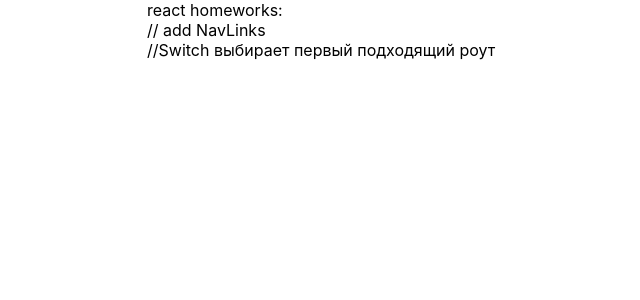
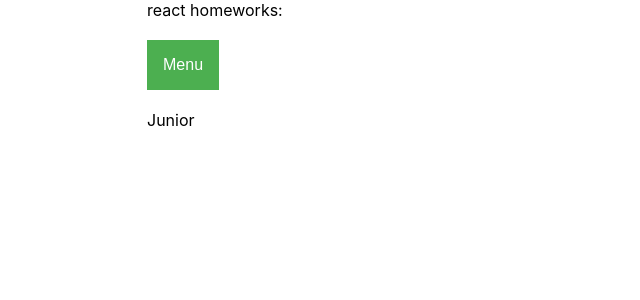
Before and after one commit to SergeyichNik/IgnatHW, a React (Create React App) app: page /#/junior in a window 1280 px wide. Before the commit this address led to /. Shown: the top 300 px of the page, without its empty margins (143-783 px from the left). Built offline with nearby package versions, Linux system fonts and the light colour scheme.

Commit message:
menu btn add&some styles

```diff
--- a/src/p1-main/m1-ui/u1-app/App.tsx
+++ b/src/p1-main/m1-ui/u1-app/App.tsx
@@ -1,9 +1,5 @@
 import React from 'react'
 import s from './App.module.css'
-import HW1 from '../../../p2-homeworks/h1/HW1'
-import HW2 from '../../../p2-homeworks/h2/HW2'
-import HW3 from '../../../p2-homeworks/h3/HW3'
-import HW4 from '../../../p2-homeworks/h4/HW4'
 import HW5 from '../../../p2-homeworks/h5/HW5'
 
 function App() {
--- a/src/p2-homeworks/h4/HW4.tsx
+++ b/src/p2-homeworks/h4/HW4.tsx
@@ -18,12 +18,19 @@ function HW4() {
 
     const [checked, setChecked] = useState<boolean>(false)
     const testOnChange = (e: ChangeEvent<HTMLInputElement>) => setChecked(e.currentTarget.checked)
+    const Hw4Wrapper = {
+        width: '350px',
+        height: 'fitContent',
+        margin: '20px 0 60px 0',
+        padding: '20px 20px',
+        borderRadius: '5px',
+        boxShadow: '3px 3px 10px grey'
 
+
+    }
     return (
-        <div>
-            <hr/>
+        <div style={Hw4Wrapper}>
             homeworks 4
-
             <div className={s.column}>
                 <SuperInputText
                     value={text}
@@ -67,12 +74,11 @@ function HW4() {
                 <SuperCheckbox checked={checked} onChange={testOnChange}/>
             </div>
 
-            <hr/>
+
             {/*для личного творчества, могу проверить*/}
             {/*<AlternativeSuperInputText/>*/}
             {/*<AlternativeSuperButton/>*/}
             {/*<AlternativeSuperCheckbox/>*/}
-            <hr/>
         </div>
     )
 }
--- /dev/null
+++ b/src/p2-homeworks/h5/Header.module.css
@@ -0,0 +1,53 @@
+
+
+.dropdown {
+    width: 250px;
+    display: flex;
+    height: 50px;
+    justify-content: start;
+    margin: 20px 0;
+}
+
+/* Dropdown Button */
+.dropBtn {
+    background-color: #4CAF50;
+    color: white;
+    padding: 16px;
+    font-size: 16px;
+    border: none;
+}
+
+/* The container <div> - needed to position the dropdown content */
+.dropdown {
+    position: relative;
+    display: flex;
+}
+
+/* Dropdown Content (Hidden by Default) */
+.dropdownContent {
+    display: none;
+    position: absolute;
+    height: 50px;
+    left: 75px;
+    background-color: #f1f1f1;
+    min-width: 285px;
+    box-shadow: 0px 8px 16px 0px rgba(0,0,0,0.2);
+    z-index: 1;
+}
+
+/* Links inside the dropdown */
+.dropdownContent .link {
+    color: black;
+    padding: 12px 16px;
+    text-decoration: none;
+
+}
+
+/* Change color of dropdown links on hover */
+.dropdownContent .link:hover {background-color: #ddd;}
+
+/* Show the dropdown menu on hover */
+.dropdown:hover .dropdownContent {display: flex;}
+
+/* Change the background color of the dropdown button when the dropdown content is shown */
+.dropdown:hover .dropBtn {background-color: #3e8e41;}
--- a/src/p2-homeworks/h5/Header.tsx
+++ b/src/p2-homeworks/h5/Header.tsx
@@ -1,10 +1,19 @@
 import React from 'react'
+import { NavLink } from 'react-router-dom'
+import {PATH} from "./RoutesItems";
+import classes from "./Header.module.css";
 
 function Header() {
+
+
     return (
-        <div>
-            // add NavLinks
-
+        <div className={classes.dropdown}>
+            <button className={classes.dropBtn}>Menu</button>
+            <div className={classes.dropdownContent}>
+                <NavLink className={classes.link} to={PATH.PRE_JUNIOR}>Pre Junior</NavLink>
+                <NavLink className={classes.link} to={PATH.JUNIOR}>Junior</NavLink>
+                <NavLink className={classes.link} to={PATH.JUNIOR_PLUS}>Junior Plus</NavLink>
+            </div>
         </div>
     )
 }
--- a/src/p2-homeworks/h5/RoutesItems.tsx
+++ b/src/p2-homeworks/h5/RoutesItems.tsx
@@ -2,27 +2,34 @@ import React from 'react'
 import {Navigate, Route, Routes} from 'react-router-dom'
 import PreJunior from './pages/PreJunior'
 import Error404 from "./pages/Error404";
+import {JuniorPlus} from "./pages/JuniorPlus";
+import { Junior } from './pages/Junior';
 
 export const PATH = {
     PRE_JUNIOR: '/pre-junior',
+    JUNIOR: '/junior',
+    JUNIOR_PLUS: '/junior_plus'
+
     // add paths
 }
 
 function RoutesItems() {
     return (
         <div>
-            //Switch выбирает первый подходящий роут
+            {/*//Switch выбирает первый подходящий роут*/}
             <Routes>
 
                 {/*в начале мы попадаем на страницу '/' и переходим сразу на страницу PRE_JUNIOR*/}
                 {/*exact нужен чтоб указать полное совподение (что после '/' ничего не будет)*/}
-                <Route path={'/'} element={() => <Navigate to={PATH.PRE_JUNIOR}/>}/>
+                <Route path={'/'}  element={<Navigate to={PATH.PRE_JUNIOR}/>}/>
 
-                <Route path={PATH.PRE_JUNIOR} element={() => <PreJunior/>}/>
-                    // add routes
+                <Route path={PATH.PRE_JUNIOR} element={<PreJunior/>}/>
+                <Route path={PATH.JUNIOR} element={<Junior/>}/>
+                <Route path={PATH.JUNIOR_PLUS} element={<JuniorPlus/>}/>
+                    {/*// add routes*/}
 
                 {/*у этого роута нет пути, он отрисуется если пользователь захочет попасть на несуществующую страницу*/}
-                <Route element={() => <Error404/>}/>
+                <Route path={'/*'} element={<Error404/>}/>
 
             </Routes>
         </div>
--- /dev/null
+++ b/src/p2-homeworks/h5/pages/Junior.tsx
@@ -0,0 +1,9 @@
+
+
+export const Junior = () => {
+    return (
+        <div>
+            Junior
+        </div>
+    )
+}
--- /dev/null
+++ b/src/p2-homeworks/h5/pages/JuniorPlus.tsx
@@ -0,0 +1,9 @@
+
+
+export const JuniorPlus = () => {
+    return (
+        <div>
+            JuniorPlus
+        </div>
+    )
+}
```
Also changed, not shown: 2 other files (tests, documents, lock files or other folders).
